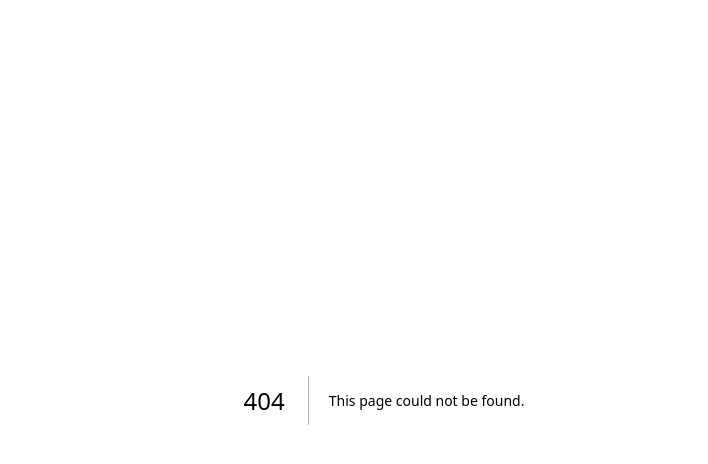
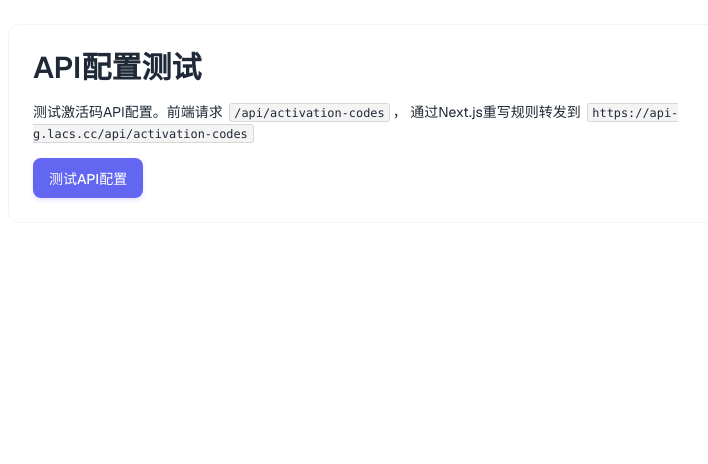
Before and after one commit to LACS-Official/lacs-admin, a Next.js app: page /api-test in a window 1280 px wide. Before the commit this address had no page. Shown: the top 464 px of the page, without its empty margins (256-964 px from the left). Built offline with nearby package versions, Linux system fonts and the light colour scheme; what @ant-design/nextjs-registry would draw is missing.

Commit message:
feat: 更新激活码API配置，添加API测试页面，优化文档说明

```diff
--- a/next.config.ts
+++ b/next.config.ts
@@ -2,6 +2,14 @@ import type { NextConfig } from "next";
 
 const nextConfig: NextConfig = {
   // 最小化配置以避免构建问题
+  async rewrites() {
+    return [
+      {
+        source: '/api/activation-codes/:path*',
+        destination: 'https://api-g.lacs.cc/api/activation-codes/:path*',
+      },
+    ];
+  },
 };
 
 export default nextConfig;
--- /dev/null
+++ b/src/app/api-test/page.tsx
@@ -0,0 +1,62 @@
+'use client'
+
+import { useState } from 'react'
+import { Button, Card, Typography, Space, Alert } from 'antd'
+import { activationCodeApi } from '@/utils/activation-codes-api'
+
+const { Title, Text, Paragraph } = Typography
+
+export default function ApiTestPage() {
+  const [result, setResult] = useState<string>('')
+  const [loading, setLoading] = useState(false)
+
+  const testApiConfig = async () => {
+    setLoading(true)
+    setResult('')
+
+    try {
+      console.log('开始测试API配置...')
+
+      // 测试统计API
+      const stats = await activationCodeApi.getActivationCodeStats()
+      setResult(`API配置正确！统计数据: ${JSON.stringify(stats, null, 2)}`)
+    } catch (error) {
+      console.error('API测试失败:', error)
+      const errorMessage = error instanceof Error ? error.message : '未知错误'
+      setResult(`API测试失败: ${errorMessage}`)
+    } finally {
+      setLoading(false)
+    }
+  }
+
+  return (
+    <div style={{ padding: '24px', maxWidth: '800px', margin: '0 auto' }}>
+      <Card>
+        <Title level={2}>API配置测试</Title>
+        <Paragraph>
+          测试激活码API配置。前端请求 <Text code>/api/activation-codes</Text>，
+          通过Next.js重写规则转发到 <Text code>https://api-g.lacs.cc/api/activation-codes</Text>
+        </Paragraph>
+
+        <Space direction="vertical" style={{ width: '100%' }}>
+          <Button
+            type="primary"
+            onClick={testApiConfig}
+            loading={loading}
+          >
+            测试API配置
+          </Button>
+
+          {result && (
+            <Alert
+              message="测试结果"
+              description={<pre style={{ whiteSpace: 'pre-wrap' }}>{result}</pre>}
+              type={result.includes('失败') ? 'error' : 'success'}
+              showIcon
+            />
+          )}
+        </Space>
+      </Card>
+    </div>
+  )
+}
--- a/src/utils/activation-codes-api.ts
+++ b/src/utils/activation-codes-api.ts
@@ -97,7 +97,7 @@ export type ActivationCodeStatus = 'all' | 'used' | 'unused' | 'expired' | 'acti
 export class ActivationCodeApiClient {
   private baseUrl: string
 
-  constructor(baseUrl = 'https://api-g.lacs.cc/api') {
+  constructor(baseUrl = '/api') {
     this.baseUrl = baseUrl.replace(/\/$/, '') // 移除末尾斜杠
   }
 
@@ -261,7 +261,7 @@ export class ActivationCodeApiClient {
 }
 
 // 创建全局实例
-export const activationCodeApi = new ActivationCodeApiClient('https://api-g.lacs.cc/api')
+export const activationCodeApi = new ActivationCodeApiClient('/api')
 
 // 工具函数：格式化激活码状态
 export function getActivationCodeStatusText(code: ActivationCode): string {
```
Also changed, not shown: src/app/dashboard/activation-codes/test/page.tsx (+1 -1 lines), 1 other file (tests, documents, lock files or other folders).
